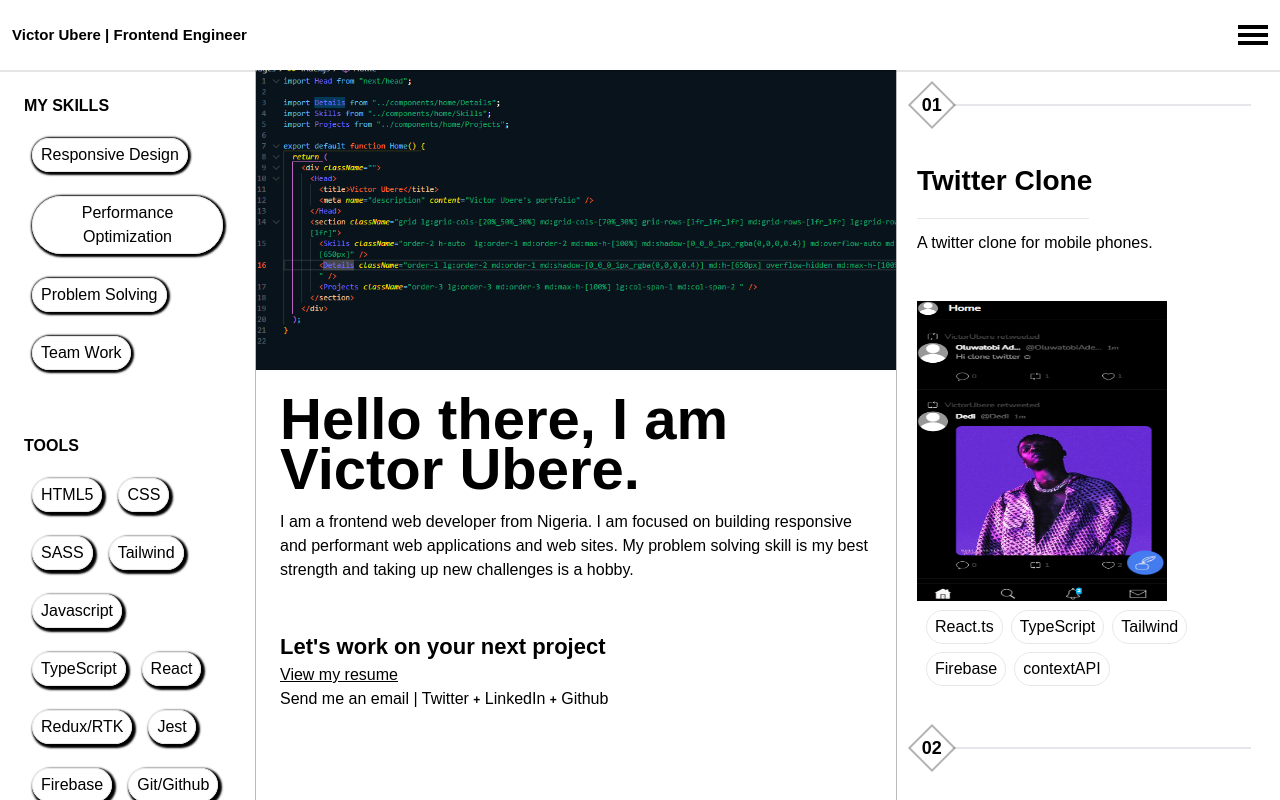
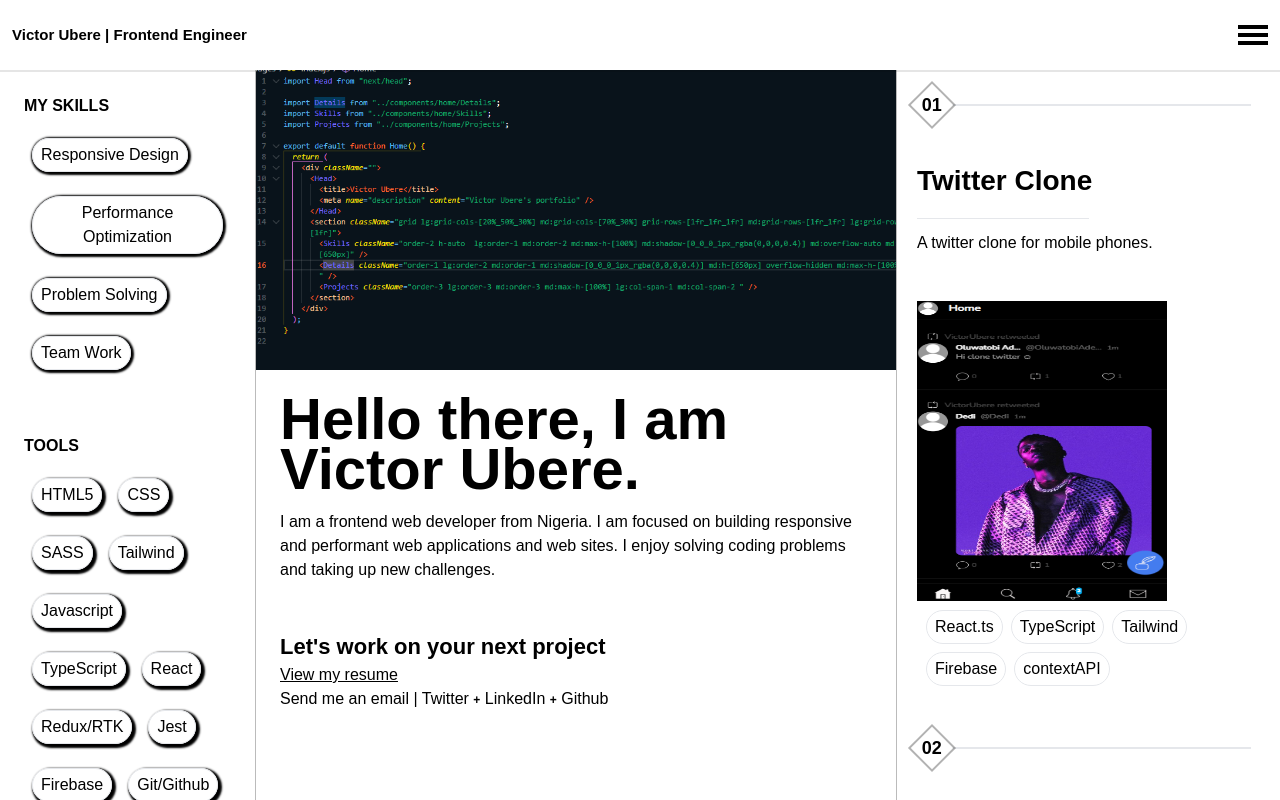
Before and after one commit to Vubere/portfolio, a Next.js app: page / in a window 1280 px wide. Built offline with nearby package versions, Linux system fonts and the light colour scheme; a web font is replaced by a local one.

Commit message:
fix: details  text

```diff
--- a/components/home/Details.jsx
+++ b/components/home/Details.jsx
@@ -32,9 +32,7 @@ export default function Details({ className }) {
         </h2>
         <p>
           I am a frontend web developer from Nigeria. I am focused on building
-          responsive and performant web applications and web sites. My problem
-          solving skill is my best strength and taking up new challenges is a
-          hobby.
+          responsive and performant web applications and web sites. I enjoy solving coding problems and taking up new challenges.
         </p>
       </article>
       <footer className="p-6">
```
